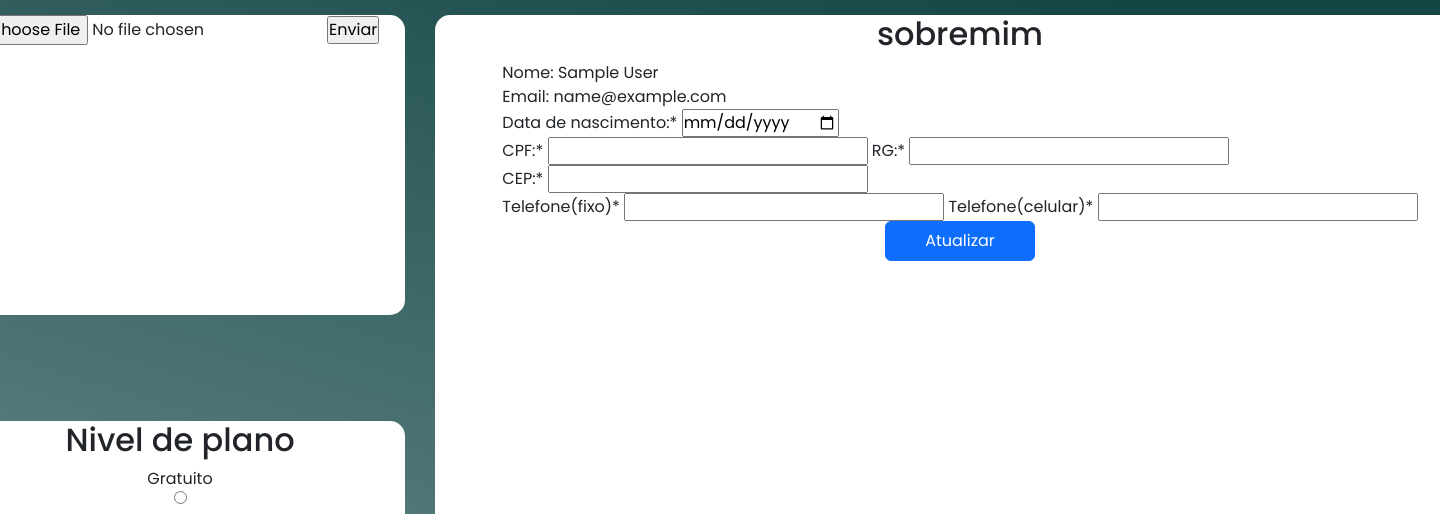
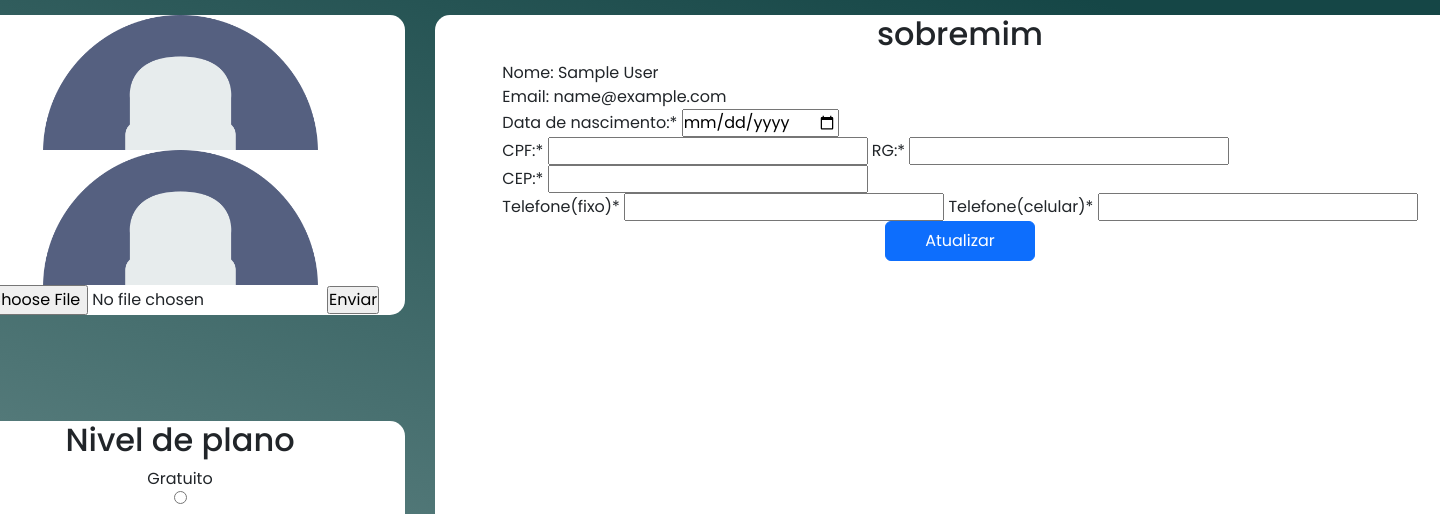
Before and after one commit to andd38/ProjetoTCC, a PHP site: page /php/aluno.php in a window 1440 px wide; the page is wider, and only the part inside the window is pictured. Shown: the part 105-619 px from the top of that part. Run offline with PHP 8.4, Linux system fonts and the light colour scheme; the visitor is signed in with stand-in values (Sample User, id 1); data that the repository does not hold is empty.

Commit message:
css imagem

```diff
--- a/css/stylealuno.css
+++ b/css/stylealuno.css
@@ -255,3 +255,11 @@
  .btn-secondary{
   width: 150px;
  }
+
+ .img{
+  width: 275px;
+  height: 275px;
+  background-image: url('../img/thumb/149071.png');
+  background-size: cover;
+
+ }
```
